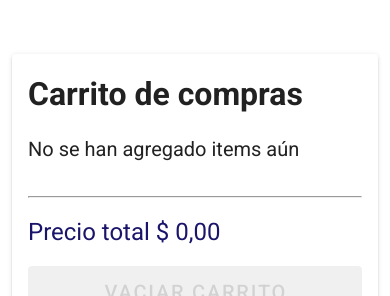
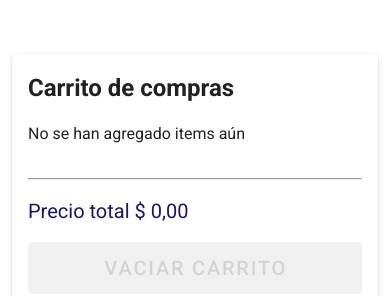
Before and after one commit to matilope/parcial-2-admn3c-lopez-matias, a Vue app: page /#/carrito in a window 390 px wide. Shown: the part 440-736 px from the top of the page. Built offline with nearby package versions, Linux system fonts and the light colour scheme; sample sign-in values are in the browser's storage.

Commit message:
refactor: cambios de estilos

```diff
--- a/src/App.vue
+++ b/src/App.vue
@@ -12,6 +12,10 @@
 <style lang="scss">
   h2 {
     font-size: 2rem;
+
+    @media (max-width:420px) {
+      font-size: 1.5rem;
+    }
   }
 
   ul {
--- a/src/components/BannerComponent.vue
+++ b/src/components/BannerComponent.vue
@@ -34,8 +34,8 @@
       font-size: 2.5rem !important;
     }
 
-    @media screen and (max-width: 320px) {
-      font-size: 2.5rem !important;
+    @media screen and (max-width: 340px) {
+      font-size: 2rem !important;
     }
   }
 }
--- a/src/views/CarritoView.vue
+++ b/src/views/CarritoView.vue
@@ -316,11 +316,19 @@
     .price-total {
       font-size: 1.5rem;
       color: #1a156b;
+
+      @media (max-width: 420px) {
+        font-size: 1.25rem;
+      }
     }
 
     p {
       font-size: 1.25rem;
       margin: 1rem 0;
+
+      @media (max-width: 420px) {
+        font-size: 1rem;
+      }
     }
 
     form {
```
